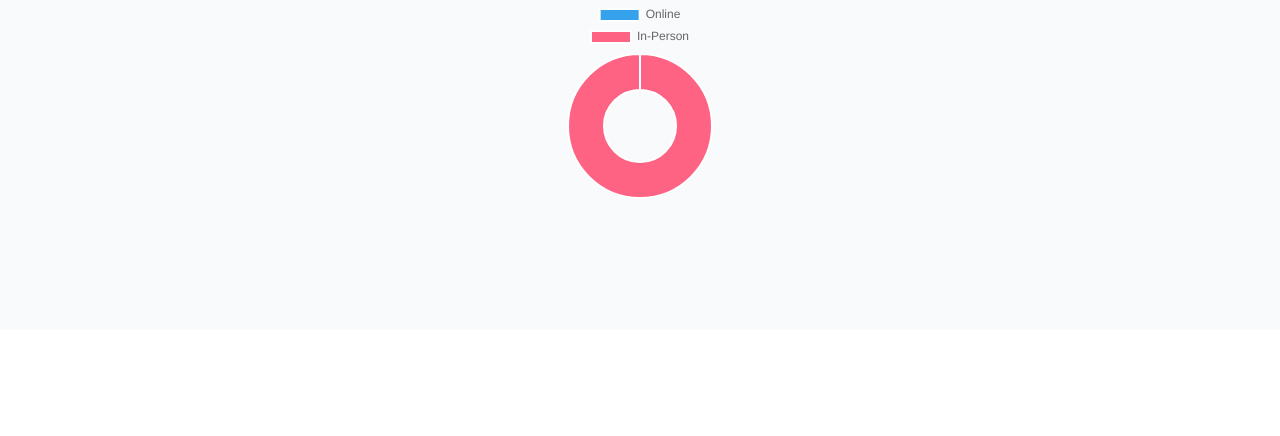
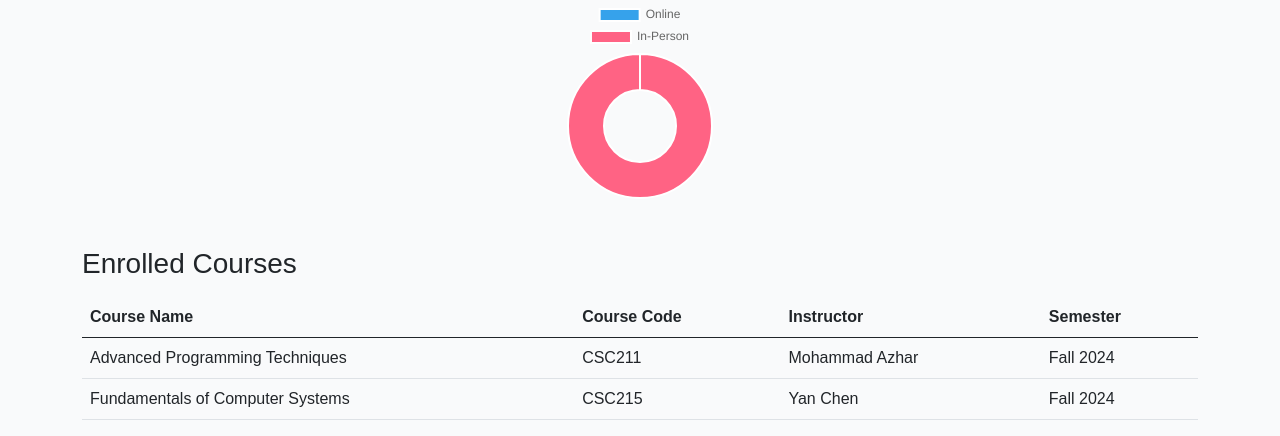
Before and after one commit to TraseRRR98/BMCC_Companion_app, a PHP site: page /profile.php in a window 1280 px wide. Shown: the part 470-906 px from the top of the page. Before the commit the page ends 667 px from the top, so only its background shows below. Run offline with PHP 8.4, Linux system fonts and the light colour scheme; a user stored in the database is signed in; data comes from the database, SQL or seed files in the repository; some libraries are stand-ins or nearby versions.

Commit message:
Add major field to users table and display enrolled courses in profile

```diff
--- a/init_database.sql
+++ b/init_database.sql
@@ -37,6 +37,7 @@
     email VARCHAR(255) UNIQUE NOT NULL,
     gpa DECIMAL(3, 2) DEFAULT NULL,
     password VARCHAR(255) NOT NULL,
+    major VARCHAR(55) DEFAULT NULL,
     role ENUM('student', 'instructor', 'admin') NOT NULL,
     created_at TIMESTAMP DEFAULT CURRENT_TIMESTAMP
 );
--- a/profile/profile.php
+++ b/profile/profile.php
@@ -12,7 +12,7 @@
 $user_id = $_SESSION['user_id'];
 
 // Fetch user information
-$sql = "SELECT first_name, last_name, email, gpa, role, created_at FROM users WHERE user_id = ?";
+$sql = "SELECT first_name, last_name, email, gpa, major, role, created_at FROM users WHERE user_id = ?";
 $stmt = $connection->prepare($sql);
 $stmt->bind_param("i", $user_id);
 $stmt->execute();
@@ -48,11 +48,25 @@
     }
 }
 $stmt->close();
+
+// Fetch enrolled courses for the user
+$enrolledCoursesQuery = "
+    SELECT courses.course_name, courses.course_code, courses.instructor_name, courses.semester
+    FROM courses
+    JOIN course_enrollment ON courses.course_id = course_enrollment.course_id
+    WHERE course_enrollment.user_id = ?";
+$stmt = $connection->prepare($enrolledCoursesQuery);
+$stmt->bind_param("i", $user_id);
+$stmt->execute();
+$enrolledCoursesResult = $stmt->get_result();
+$enrolledCourses = $enrolledCoursesResult->fetch_all(MYSQLI_ASSOC);
+
+$stmt->close();
+$connection->close();
 ?>
 
 <!DOCTYPE html>
 <html lang="en">
-
 <head>
     <meta charset="UTF-8">
     <meta name="viewport" content="width=device-width, initial-scale=1.0">
@@ -133,6 +147,33 @@
             <canvas id="courseChart" class="small-chart"></canvas>
         </div>
 
+        <!-- Enrolled Courses Table -->
+        <h3 class="mt-5">Enrolled Courses</h3>
+        <?php if (count($enrolledCourses) > 0): ?>
+            <table class="table mt-3">
+                <thead>
+                    <tr>
+                        <th>Course Name</th>
+                        <th>Course Code</th>
+                        <th>Instructor</th>
+                        <th>Semester</th>
+                    </tr>
+                </thead>
+                <tbody>
+                    <?php foreach ($enrolledCourses as $course): ?>
+                        <tr>
+                            <td><?php echo htmlspecialchars($course['course_name']); ?></td>
+                            <td><?php echo htmlspecialchars($course['course_code']); ?></td>
+                            <td><?php echo htmlspecialchars($course['instructor_name']); ?></td>
+                            <td><?php echo htmlspecialchars($course['semester']); ?></td>
+                        </tr>
+                    <?php endforeach; ?>
+                </tbody>
+            </table>
+        <?php else: ?>
+            <p class="mt-3">You are not enrolled in any courses.</p>
+        <?php endif; ?>
+
     </div>
 
     <script src="../js/jquery.min.js"></script>
@@ -188,9 +229,4 @@
         });
     </script>
 </body>
-
 </html>
-
-<?php
-$connection->close();
-?>
```
Lines whose indentation alone changed are shown as unchanged.
